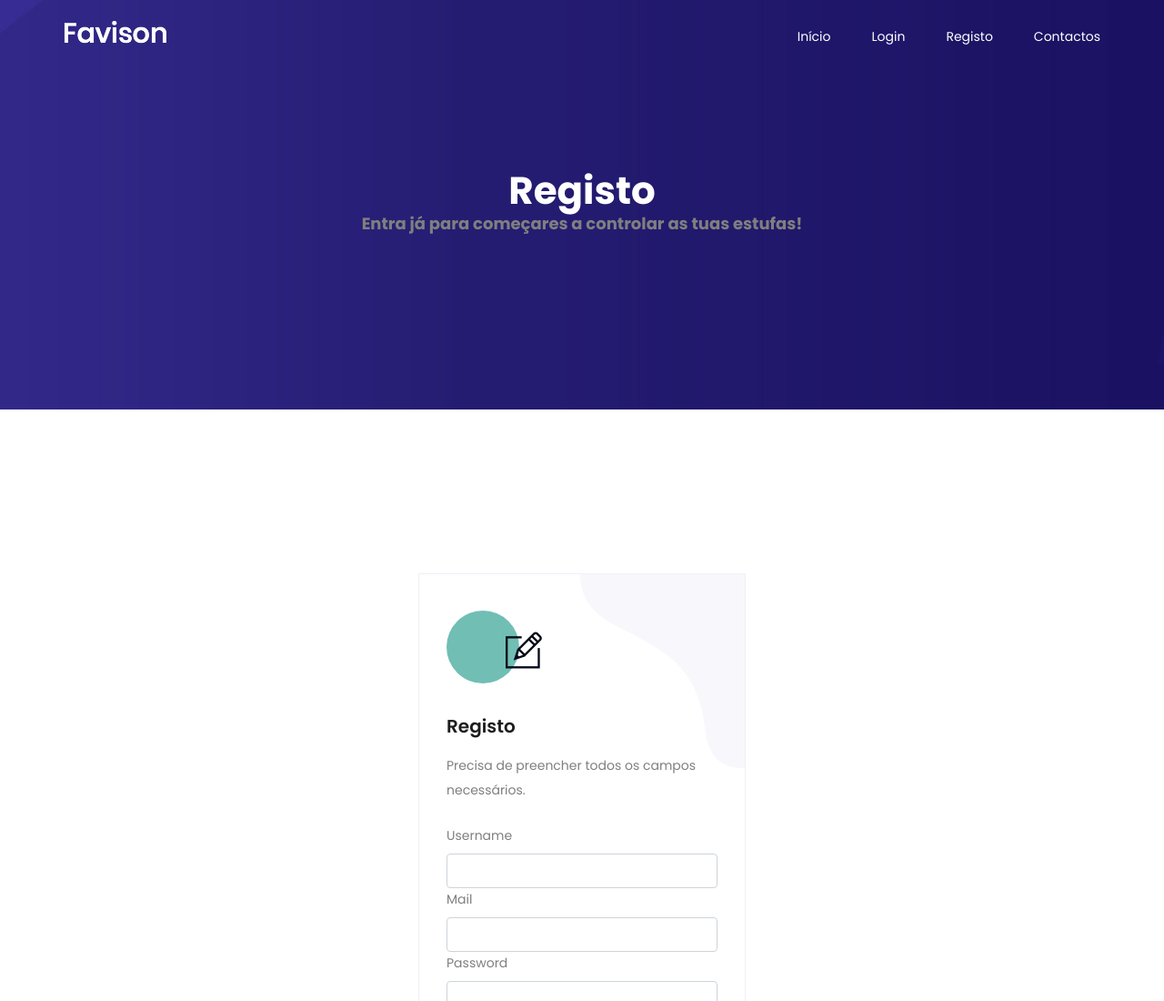
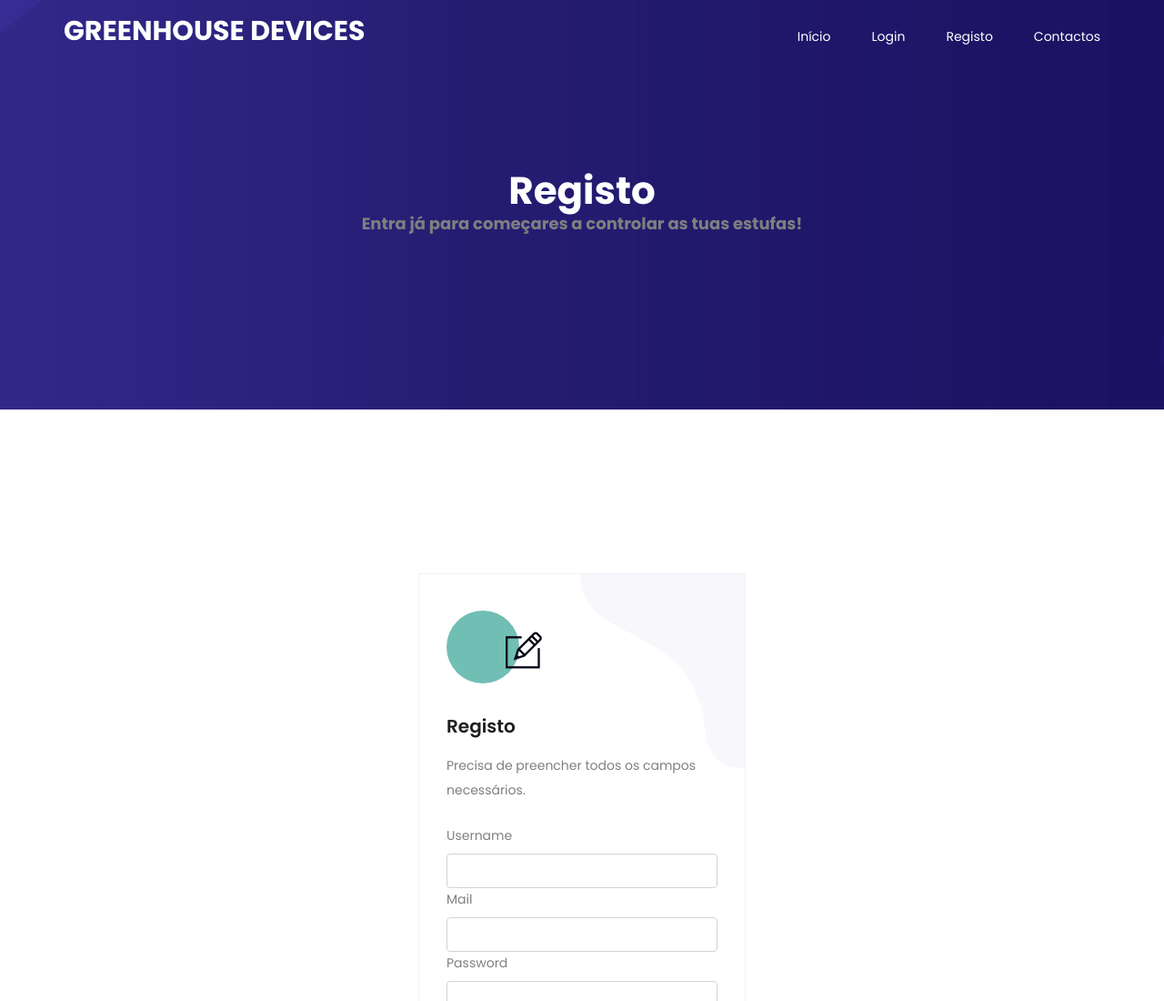
Before and after one commit to hugo-cmac/GreenHouse-Automation-Project, a website: page RESTAPI/frontend/signup.html in a window 1280 px wide. Shown: the top 1100 px of the page at 91% size. Drawn offline with Linux system fonts and the light colour scheme.

Commit message:
update frontend

```diff
--- a/RESTAPI/frontend/signup.html
+++ b/RESTAPI/frontend/signup.html
@@ -24,7 +24,7 @@
             <nav class="navbar navbar-expand-lg navbar-light">
                 <div class="container">
                     <!-- Brand and toggle get grouped for better mobile display -->
-                    <a class="navbar-brand logo_h" href="index.html"><img src="img/logo.png" alt=""></a>
+                    <a class="navbar-brand logo_h" href="index.html">GreenHouse Devices</a>
                     <button class="navbar-toggler" type="button" data-toggle="collapse" data-target="#navbarSupportedContent" aria-controls="navbarSupportedContent" aria-expanded="false" aria-label="Toggle navigation">
                         <span class="icon-bar"></span>
                         <span class="icon-bar"></span>
```
